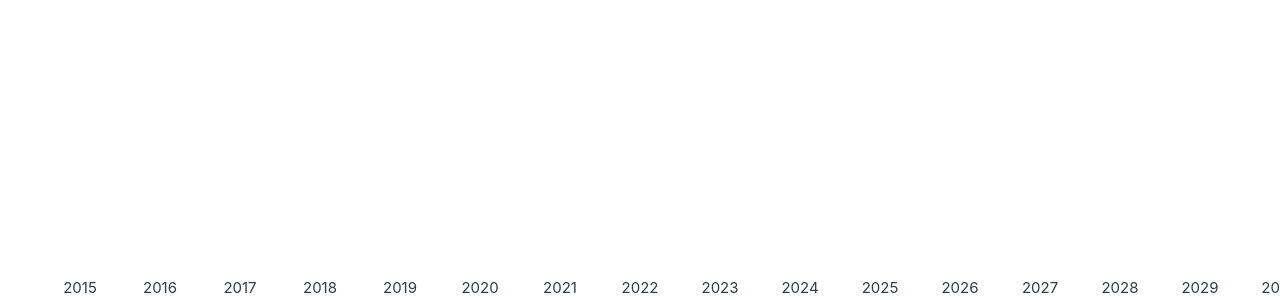
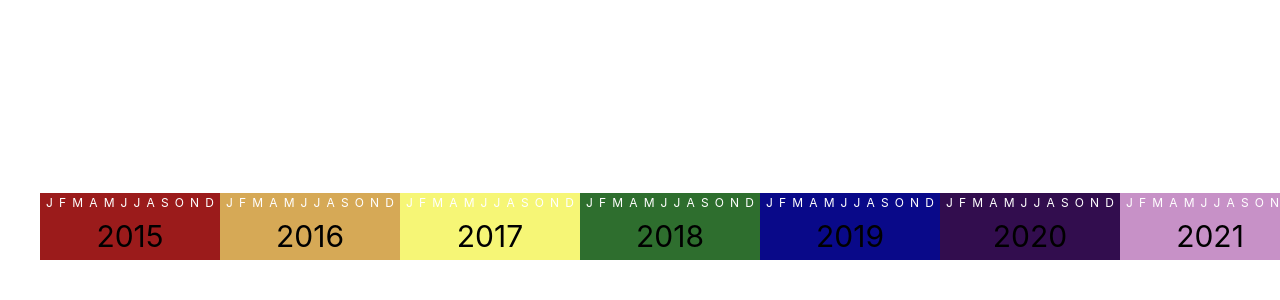
Before and after one commit to Jufebrown/bubble-timeline, a Vue app: page / in a window 1280 px wide. Shown: the part 500-800 px from the top of the page. Built offline with nearby package versions, Linux system fonts and the light colour scheme.

Commit message:
dynamically added background colors for year blocks

```diff
--- a/src/components/TimeLine.vue
+++ b/src/components/TimeLine.vue
@@ -5,12 +5,26 @@ defineProps<{
 }>()
 
 const timelineStore = useTimelineStore()
+const backgroundColors = ['red', 'orange', 'yellow', 'green', 'blue', 'indigo', 'violet']
+
+const setBackgroundColor = (index: number) => {
+  if (index > 6) {
+    return backgroundColors[index % 7]
+  } else {
+    return backgroundColors[index]
+  }
+}
 </script>
 
 <template>
   <div>
     <ul class="year-list">
-      <li class="year-block" v-for="year in timelineStore.years" v-bind:key="year">
+      <li
+        class="year-block"
+        v-for="(year, index) in timelineStore.years"
+        v-bind:key="year"
+        :style="{ backgroundColor: setBackgroundColor(index) }"
+      >
         <ul class="month-list">
           <li class="month-block" v-for="month in timelineStore.months" v-bind:key="month">
             <div class="month-label">{{ month }}</div>
@@ -32,19 +46,38 @@ li {
   display: flex;
   flex-direction: row;
   align-items: flex-end;
+  justify-content: flex-start;
+  padding-bottom: 40px;
 }
 
 .year-block {
-  list-style-type: none;
+  display: flex;
+  flex-direction: column;
+  flex-wrap: nowrap;
+  min-width: 12em;
   text-align: center;
-  width: 200px;
-  padding: 0px 20px;
+  filter: grayscale(50%);
 }
 
-@media (min-width: 1024px) {
-  .greetings h1,
-  .greetings h3 {
-    text-align: left;
-  }
+.year-label {
+  font-size: 2em;
+  color: black;
+}
+
+.month-list {
+  display: flex;
+  flex-direction: row;
+  justify-content: space-evenly;
+  margin: 0;
+  padding: 0;
+}
+
+.month-block {
+  font-size: 1em;
+}
+
+.month-label {
+  font-size: 0.8em;
+  color: white;
 }
 </style>
--- a/src/stores/timeline.ts
+++ b/src/stores/timeline.ts
@@ -21,6 +21,7 @@ export const useTimelineStore = defineStore('timelineItems', {
         '2029',
         '2030',
       ],
+      months: ['J', 'F', 'M', 'A', 'M', 'J', 'J', 'A', 'S', 'O', 'N', 'D'],
     }
   },
 })
```
